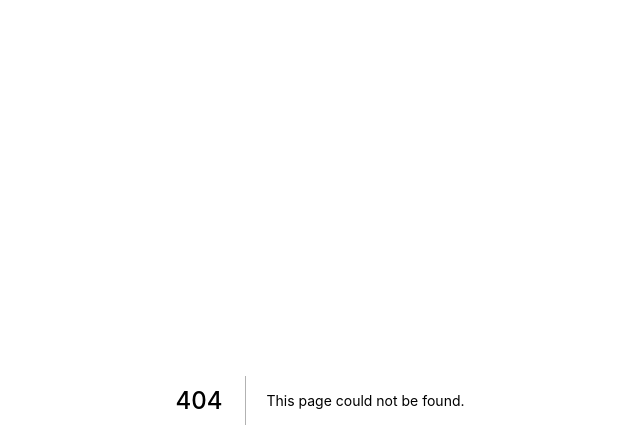
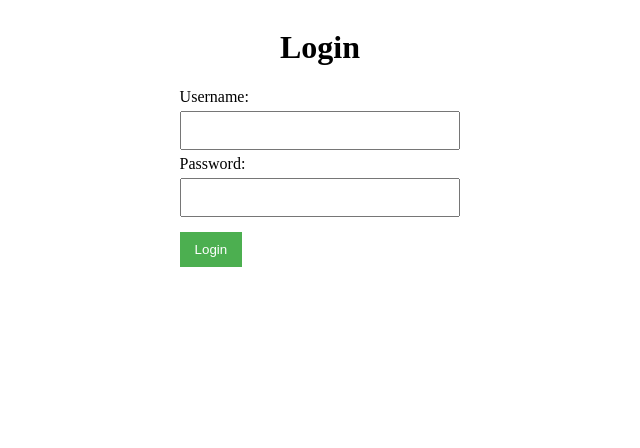
Before and after one commit to iustaad/bootcamp, a Next.js app: page /login in a window 1280 px wide. Before the commit this address had no page. Shown: the top 448 px of the page, without its empty margins (320-960 px from the left). Built offline with nearby package versions, Linux system fonts and the light colour scheme.

Commit message:
login page and moodle services.

```diff
--- /dev/null
+++ b/components/TextFields.js
@@ -0,0 +1,13 @@
+import React from "react";
+import { useField } from "formik";
+
+export const TextFields = ({ label, ...props }) => {
+  const [field] = useField(props);
+
+  return (
+    <div>
+      <label htmlFor={field.name}>{label}</label>
+      <input {...field} {...props} />
+    </div>
+  );
+};
--- /dev/null
+++ b/pages/login.js
@@ -0,0 +1,75 @@
+import { Formik, Form } from "formik";
+import { TextFields } from "../components/TextFields";
+import * as Yup from "yup";
+import moodleService from "../services/moodleService";
+import styles from "../styles/Login.module.css";
+
+const login = () => {
+  const token = "";
+
+  const validate = Yup.object({
+    username: Yup.string().required("Required"),
+    password: Yup.string().required("Required"),
+  });
+
+  const credentials = async (values) => {
+    let username = values.username;
+    let password = values.password;
+
+    try {
+      const response = await moodleService.credentials(username, password);
+      sessionStorage.setItem("token", response.data.token);
+      token = response.data.token;
+    } catch (err) {
+      console.log(err);
+    }
+    getAllEnrolledUsers(token);
+  };
+
+  const getAllEnrolledUsers = async () => {
+    try {
+      const response = await moodleService.getAllEnrolledUsers(token);
+      console.log(response.data);
+    } catch (err) {
+      console.log(err);
+    }
+  };
+
+  return (
+    <Formik
+      initialValues={{
+        username: "",
+        password: "",
+      }}
+      validationSchema={validate}
+      onSubmit={(values) => {
+        credentials(values);
+      }}
+    >
+      {(formik) => (
+        <div className={styles.container}>
+          <h1>Login</h1>
+          <Form>
+            <TextFields
+              className={styles.textField}
+              label="Username:"
+              name="username"
+              type="username"
+            />
+            <TextFields
+              className={styles.textField}
+              label="Password:   "
+              name="password"
+              type="password"
+            />
+            <button className={styles.button} type="submit">
+              Login
+            </button>
+          </Form>
+        </div>
+      )}
+    </Formik>
+  );
+};
+
+export default login;
--- /dev/null
+++ b/services/moodleService.js
@@ -0,0 +1,19 @@
+import axios from "axios";
+
+const baseURL = "http://localhost/";
+
+class moodleService {
+  credentials(username, password) {
+    return axios.post(
+      `${baseURL}login/token.php?username=${username}&password=${password}&service=moodle_mobile_app`
+    );
+  }
+
+  getAllEnrolledUsers(token) {
+    return axios.post(
+      `${baseURL}webservice/rest/server.php?wstoken=${token}&wsfunction=core_enrol_get_enrolled_users&moodlewsrestformat=json&courseid=2`
+    );
+  }
+}
+
+export default new moodleService();
--- /dev/null
+++ b/styles/Login.module.css
@@ -0,0 +1,25 @@
+.container {
+  display: flex;
+  flex-direction: column;
+  align-items: center;
+}
+
+.textField {
+  width: 100%;
+  padding: 10px 15px;
+  margin: 5px 0;
+  box-sizing: border-box;
+}
+
+.textField:focus {
+  border: 3px solid rgb(151, 151, 151);
+}
+
+.button {
+  margin-top: 10px;
+  background-color: #4caf50; /* Green */
+  border: none;
+  color: white;
+  padding: 10px 15px;
+  cursor: pointer;
+}
```
Also changed, not shown: components/LocForm.js (added, +121 -0 lines), package.json (+6 -1 lines), pages/index.js (+11 -12 lines), 1 other file (tests, documents, lock files or other folders).
